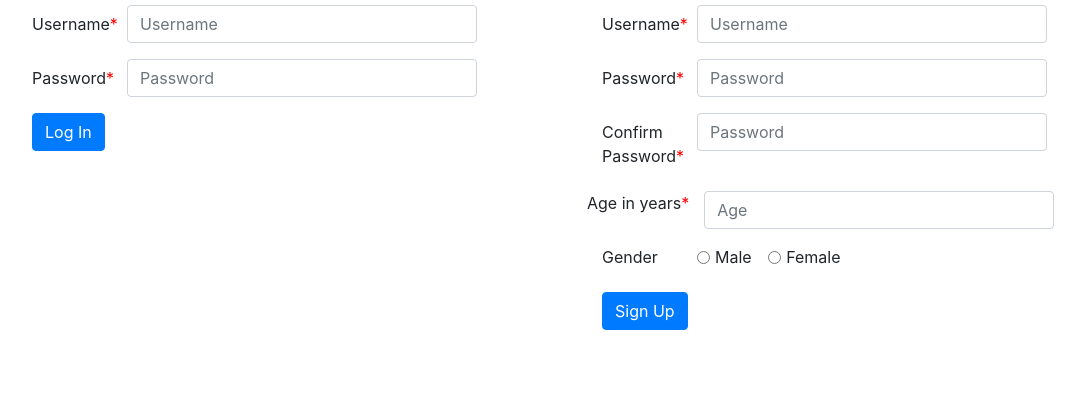
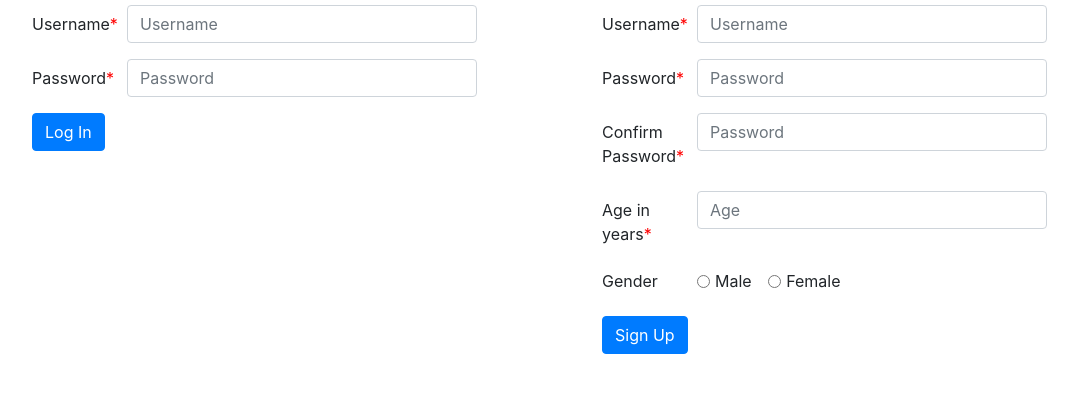
Before and after one commit to JamesAMarshall/UWS_GuidedPlay_PX, a PHP site: page /index.php in a window 1280 px wide. Shown: the part 193-586 px from the top of the page, without its empty margins (53-1138 px from the left). Run offline with PHP 8.4, Linux system fonts and the light colour scheme.

Commit message:
Error Fixes

```diff
--- a/index.php
+++ b/index.php
@@ -127,11 +127,11 @@
                     </div>
 
                     <div class="form-group row">
-                        <label for="signUp_age class="col-sm-2 col-form-label">
+                        <label for="signUp_age" class="col-sm-2 col-form-label">
                             Age in years<span class="required">*</span>
                         </label>
                         <div class="col-sm-8">
-                            <input type="text" class="form-control" id="signUp_age_error" placeholder="Age">
+                            <input type="text" class="form-control" id="signUp_age" placeholder="Age">
                             <div class="invalid-feedback" id="signUp_age_error">Please enter your age.</div>
                         </div>
                     </div>
@@ -141,13 +141,13 @@
                           <legend class="col-form-label col-sm-2 pt-0">Gender</legend>
                           <div class="col-sm-10">
                                 <div class="form-check form-check-inline">
-                                    <input class="form-check-input" type="radio" name="signUp_male" id="signUp_male" value="option1">
+                                    <input class="form-check-input" type="radio" name="signUp_gender" id="signUp_male" value="option1">
                                     <label class="form-check-label" for="signUp_male">
                                         Male
                                     </label>
                                 </div>
                                 <div class="form-check form-check-inline">
-                                    <input class="form-check-input" type="radio" name="signUp_female" id="signUp_female" value="option2">
+                                    <input class="form-check-input" type="radio" name="signUp_gender" id="signUp_female" value="option2">
                                     <label class="form-check-label" for="signUp_female">
                                         Female
                                     </label>
```
